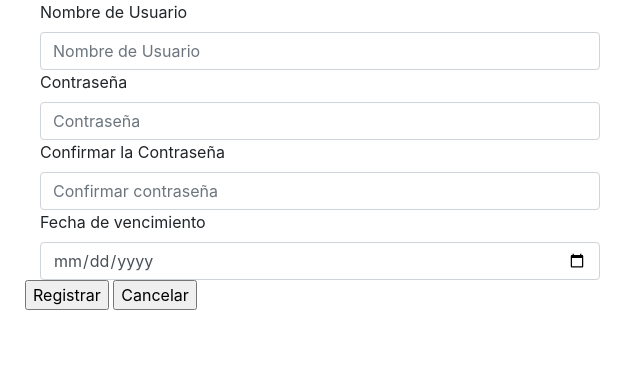
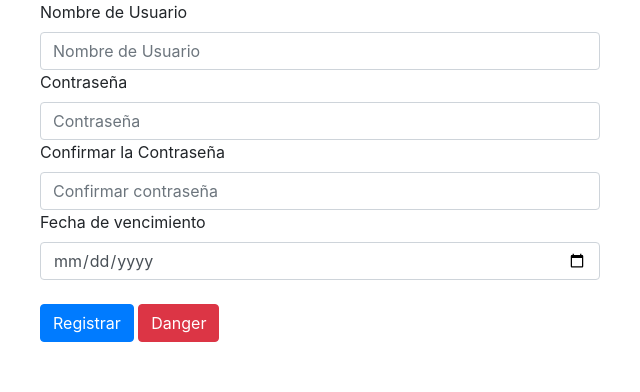
Before and after one commit to baguilerapadilla/implementacion, a PHP site: the page made by dialisis/webContent/pages/registroUsuario.php in a window 1280 px wide. Shown: the part 408-800 px from the top of the page, without its empty margins (0-640 px from the left). Run offline with PHP 8.4, Linux system fonts and the light colour scheme; some libraries are stand-ins or nearby versions.

Commit message:
registro de usuario u y d

```diff
--- a/dialisis/webContent/assets/js/registroUsuario.js
+++ b/dialisis/webContent/assets/js/registroUsuario.js
@@ -21,8 +21,10 @@ var columns = [
     { data: 'fechaCreacion' },
     { data: 'id', render: function(data){
         return `<td><center>
-        <a href="historial-psicologia.php?id=` + data + `"
-        data-toggle="tooltip" title="Ir a paciente" class="btn btn-sm btn-info"> <i class="fas fa-sign-in-alt"></i> </a>
+        <a href=".php?id=` + data + `"
+        data-toggle="tooltip" title="Actualizar" class="btn btn-sm btn-info"> <i class="far fa-edit"></i></a>
+        <a href=".php?id=` + data + `"
+        data-toggle="tooltip" title="Eliminar" class="btn btn-sm btn-info"> <i class="fas fa-trash-alt"></i></a>
         </center></td>`;
     }}
 
@@ -63,9 +65,7 @@ function loadTableUsuarios(){
             width: '5%'
         }
        ],
-       fnInitComplete: function(){
-        $('div.DTextraToolbar').html('<span id="btnAgregarUsuario"  type="button"	class="btn btn-success"><i class="fa fa-plus"></i>&nbsp;Agregar </span> &nbsp;');
-        }
+
     } );
 }
 
--- a/dialisis/webContent/pages/registroUsuario.php
+++ b/dialisis/webContent/pages/registroUsuario.php
@@ -76,8 +76,17 @@
                         <input type="date" name="fechaVencimiento"  id="fechaVencimiento" class="form-control" >
                 </div>
 
-                <input type="button" value="Registrar" id="btnRegistrar" class="btn-enviar" required>
-                <input type="button" value="Cancelar" class="btn-can" required>
+                <div class="col pt-4">
+                    <button type="button" value="Registrar"  class="btn-enviar btn btn-primary" id="btnRegistrar">Registrar</button>
+                    <button type="button" value="Cancelar" id="btnRegistrar" class="btn-can btn btn-danger">Danger</button>
+                </div>
+
+
+                    <!-- <input type="button" value="Registrar" id="btnRegistrar" class="btn-enviar" required>
+                    <input type="button" value="Cancelar" class="btn-can" required> -->
+
+
+
 
             </form>
 
```
Also changed, not shown: dialisis/webContent/pages/mantenimientoEmpleado.php (+7 -4 lines).
